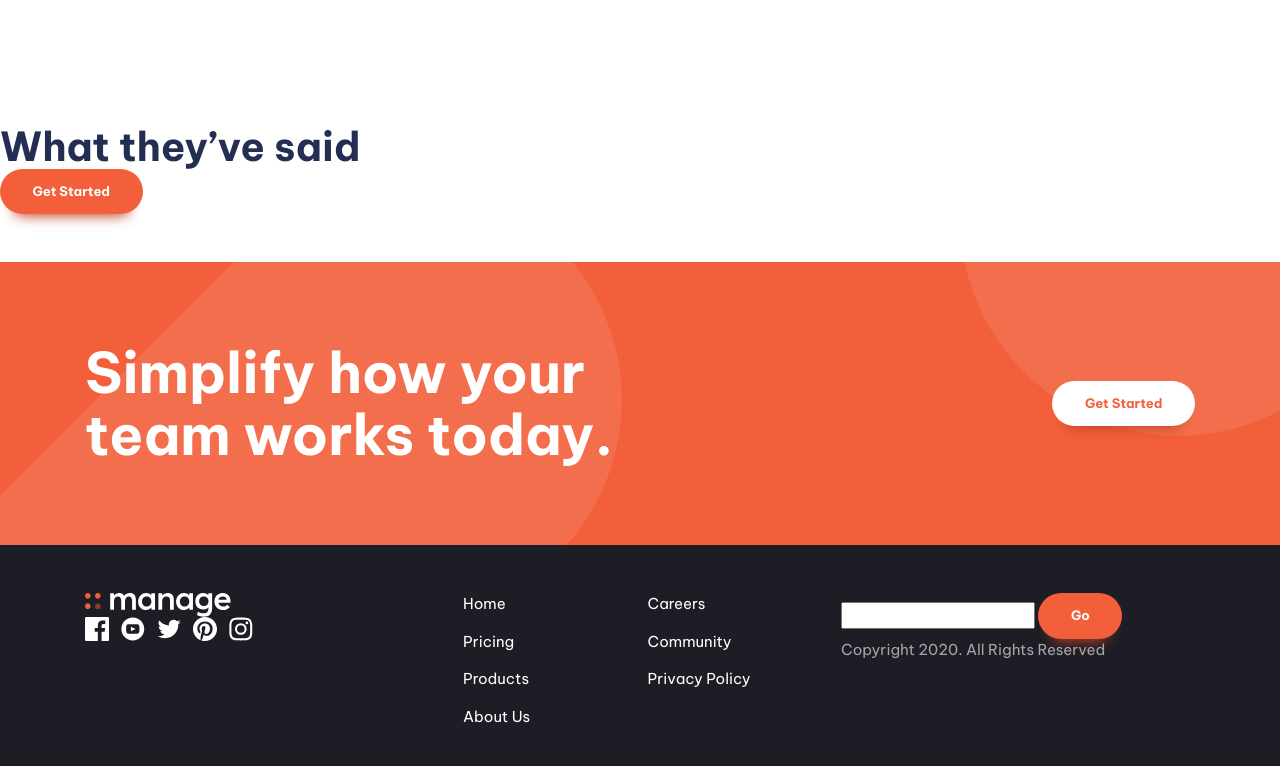
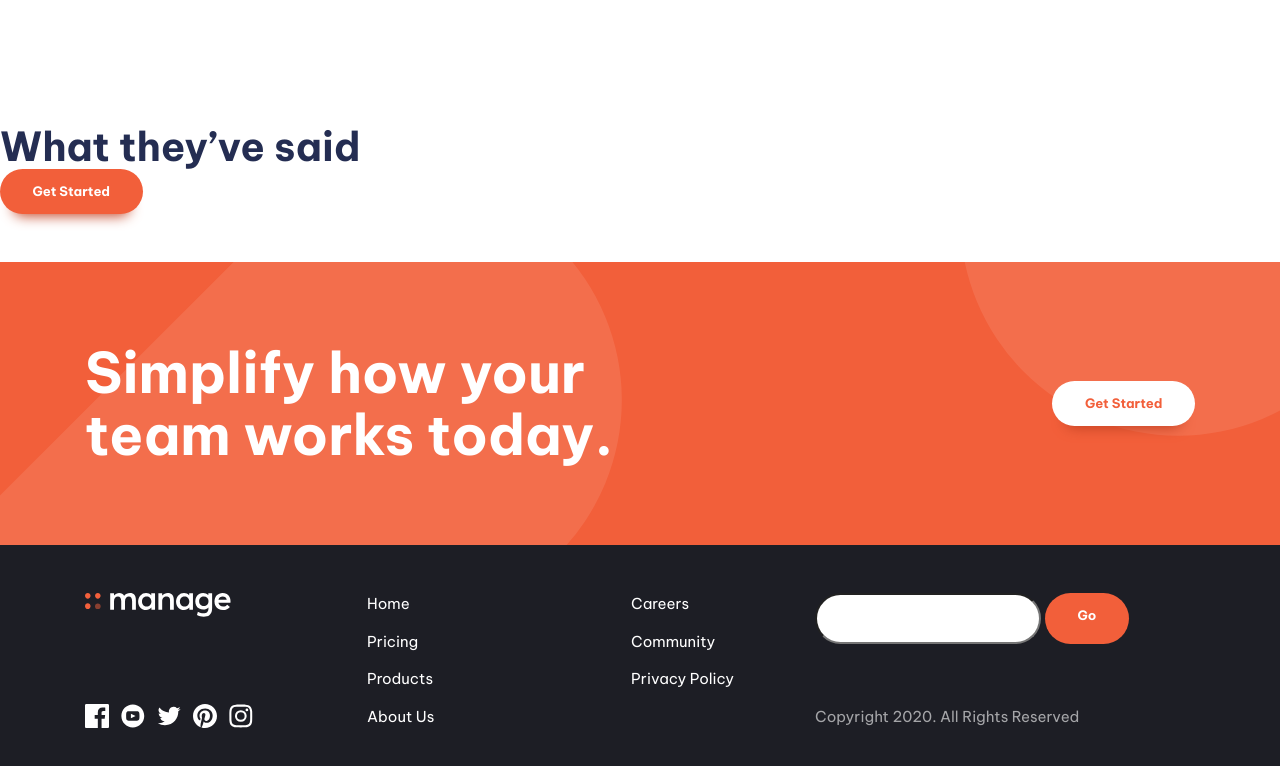
Before and after one commit to alireza-constantin/manage-landing-page, a website built with Vite: page index.html in a window 1280 px wide. Shown: the part 1273-2039 px from the top of the page. Built offline with nearby package versions, Linux system fonts and the light colour scheme.

Commit message:
style footer

```diff
--- a/index.html
+++ b/index.html
@@ -126,8 +126,8 @@
 
 		<footer class="footer | padding-block-700 bg-neutral-900 text-neutral-100">
 			<div class="container">
-				<div class="even-columns">
-					<div>
+				<div class="primary-footer-wrapper">
+					<div class="primary-footer-social-icon">
 						<a href="#" aria-label="home">
 							<svg class="icon" width="146" height="24">
 								<use xlink:href="images/logo.svg#logo"></use>
@@ -171,7 +171,7 @@
 							</li>
 						</ul>
 					</div>
-					<div>
+					<div class="primary-footer-nav">
 						<nav class="footer-nav">
 							<ul class="flow" data-spacing="tight" aria-label="Footer" role="list">
 								<li><a href="#">Home</a></li>
@@ -184,12 +184,12 @@
 							</ul>
 						</nav>
 					</div>
-					<div>
+					<div class="primary-footer-form">
 						<form action="">
 							<input type="email" />
-							<button class="button">Go</button>
-							<p>Copyright 2020. All Rights Reserved</p>
+							<button class="button" data-shadow="none">Go</button>
 						</form>
+						<p>Copyright 2020. All Rights Reserved</p>
 					</div>
 				</div>
 			</div>
--- a/style.css
+++ b/style.css
@@ -136,7 +136,11 @@ p[data-width='wide'] {
   max-width: 43ch;
 }
 
+
 /* Util classes */
+
+
+
 
 .text-primary-400 {
   color: var(--clr-primary-400);
@@ -296,6 +300,10 @@ body {
   background-color: var(--clr-neutral-100);
 }
 
+button[data-shadow="none"] {
+  box-shadow: none;
+}
+
 .button:hover,
 .button:focus-visible {
   background-color: var(--clr-accent-300);
@@ -428,6 +436,7 @@ body {
 
 .footer-nav {
   columns: 2;
+  gap: max(10vw, var(--size-700));
 }
 
 .footer-nav a {
@@ -439,9 +448,68 @@ body {
   color: var(--clr-accent-400);
 }
 
+.primary-footer-wrapper {
+  display: grid;
+  gap: var(--size-700);
+  grid-template-areas:
+    'form'
+    'nav'
+    'social-logo';
+}
+
+@media (min-width: 50em) {
+  .primary-footer-wrapper {
+    grid-template-areas: 'social-logo nav form';
+  }
+}
+
+
+.primary-footer-social-icon {
+  grid-area: social-logo;
+  display: flex;
+  flex-direction: column;
+  row-gap: var(--size-700);
+  align-items: center;
+}
+
+.primary-footer-nav {
+  grid-area: nav;
+}
+
+.primary-footer-form {
+  grid-area: form;
+
+  display: grid;
+  align-content: space-between;
+}
+
+.primary-footer-form form {
+  display: flex;
+  gap: var(--size-100);
+}
+
+.primary-footer-form input {
+  border-radius: 100vw;
+  outline: 0;
+  padding: var(--size-300) var(--size-400);
+}
+
+
+
+
+@media (max-width: 50em) {
+  .primary-footer-wrapper>* {
+    margin-inline: auto;
+  }
+
+}
+
+
+
+
 .social-list {
   display: flex;
-  gap: var(--size-300)
+  gap: var(--size-600)
 }
 
 .social-icon {
@@ -450,15 +518,30 @@ body {
   aspect-ratio: 1;
 }
 
+
+@media (min-width: 50em) {
+  .primary-footer-social-icon {
+    grid-area: social-logo;
+    display: flex;
+    flex-direction: column;
+    justify-content: space-between;
+    align-items: flex-start;
+  }
+
+  .social-list {
+    display: flex;
+    gap: var(--size-300)
+  }
+
+  .social-icon {
+    width: var(--size-500);
+  }
+}
+
 .social-list a:where(:hover, :focus) .social-icon {
   fill: var(--clr-accent-400);
 }
 
-@media (min-width: 50em) {
-  .social-icon {
-    width: var(--size-500);
-  }
-}
 
 .cta {
   position: relative;
```
